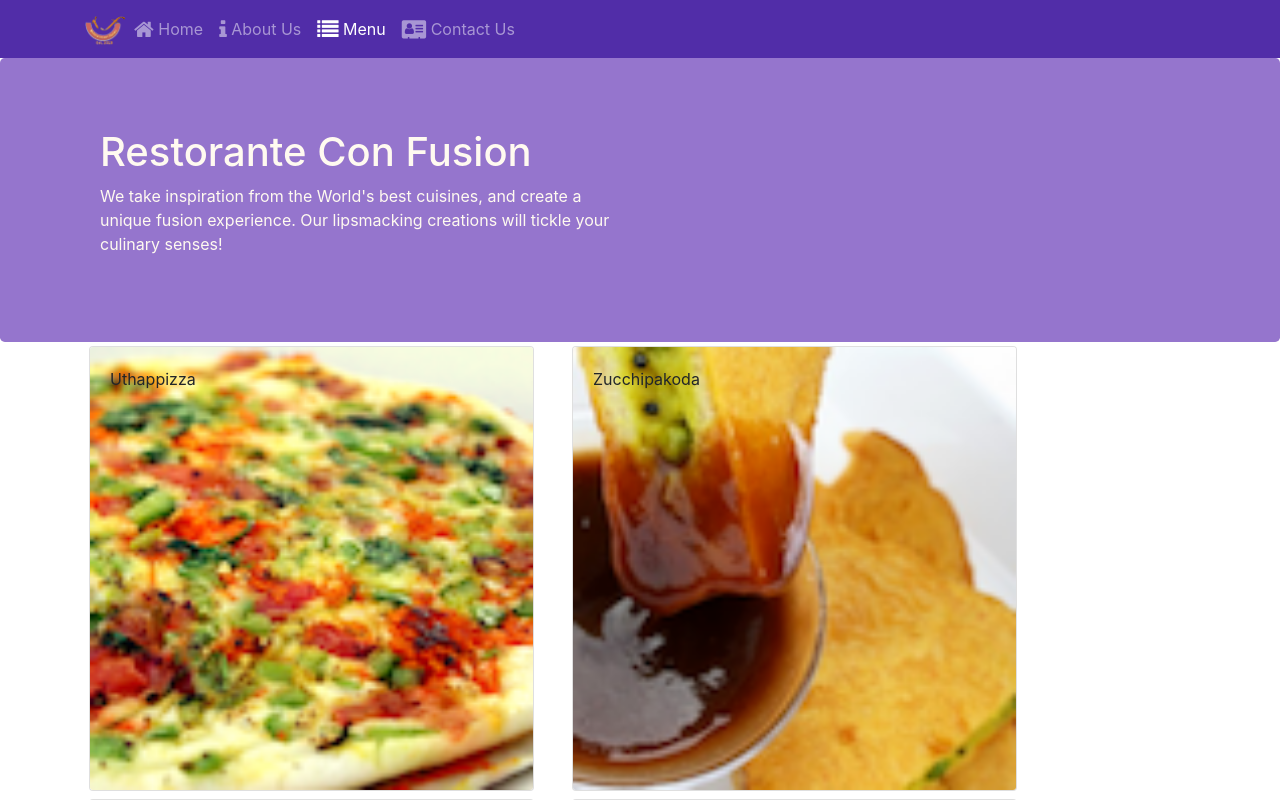
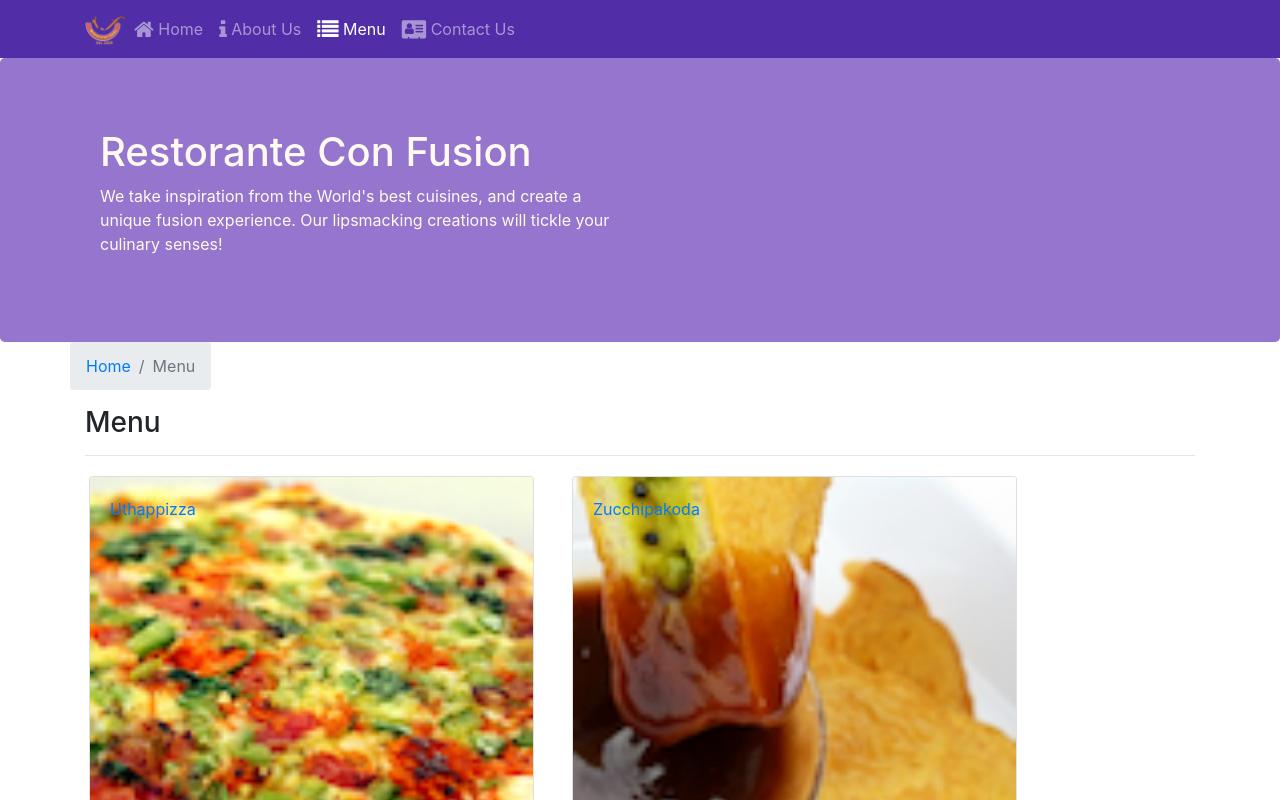
Before and after one commit to Enno-H/WebDev-React, a React (Create React App) app: page /menu in a window 1280 px wide. Shown: the top 800 px of the page. Built offline with nearby package versions, Linux system fonts and the light colour scheme.

Commit message:
Single Page Applications Part 2

```diff
--- a/src/components/ContactComponent.js
+++ b/src/components/ContactComponent.js
@@ -1,8 +1,21 @@
 import React from 'react';
+import {Breadcrumb, BreadcrumbItem} from 'reactstrap';
+import {Link} from "react-router-dom";
 
 function Contact(props) {
     return(
         <div className="container">
+            <div className="row">
+                <Breadcrumb>
+                    <BreadcrumbItem><Link to="/home">Home</Link></BreadcrumbItem>
+                    <BreadcrumbItem active>Contact Us</BreadcrumbItem>
+                </Breadcrumb>
+                <div className="col-12">
+                    <h3>Contact Us</h3>
+                    <hr/>
+                </div>
+            </div>
+
             <div className="row row-content">
                 <div className="col-12">
                     <h3>Location Information</h3>
--- a/src/components/DishdetailComponent.js
+++ b/src/components/DishdetailComponent.js
@@ -1,5 +1,6 @@
 import React from "react";
-import {Card, CardBody, CardImg, CardText, CardTitle} from "reactstrap";
+import {Card, CardBody, CardImg, CardText, CardTitle, Breadcrumb, BreadcrumbItem} from "reactstrap";
+import {Link} from "react-router-dom"
 
 
 function RenderDish({dish}) {
@@ -56,8 +57,18 @@
         return (
             <div className="container">
                 <div className="row">
+                    <Breadcrumb>
+                        <BreadcrumbItem><Link to="/menu">Menu</Link></BreadcrumbItem>
+                        <BreadcrumbItem active>{props.dish.name}</BreadcrumbItem>
+                    </Breadcrumb>
+                    <div className="col-12">
+                        <h3>{props.dish.name}</h3>
+                        <hr/>
+                    </div>
+                </div>
+                <div className="row">
                     <RenderDish dish={props.dish}/>
-                    <RenderComments comments={props.dish.comments}/>
+                    <RenderComments comments={props.comments}/>
                 </div>
             </div>
         );
--- a/src/components/MainComponent.js
+++ b/src/components/MainComponent.js
@@ -35,12 +35,22 @@
                 />
             );
         }
+
+        const DishWithId = ({match}) => {
+            return(
+                <Dishdetail dish={this.state.dishes.filter((dish) => dish.id === parseInt(match.params.dishId,10))[0]}
+                            comments={this.state.comments.filter((comment) => comment.dishId === parseInt(match.params.dishId,10))} />
+            );
+        };
+
+
         return (
             <div>
                 <Header/>
                 <Switch>
                     <Route path={"/home"} component={HomePage} />
                     <Route exact path={"/menu"} component={() => <Menu dishes={this.state.dishes}/>}/>
+                    <Route path='/menu/:dishId' component={DishWithId} />
                     <Route exact path={"/contactus"} component={Contact}/>
                     <Redirect to={"/home"} />
                 </Switch>
--- a/src/components/MenuComponent.js
+++ b/src/components/MenuComponent.js
@@ -1,29 +1,42 @@
 import React from "react";
-import {Card, CardImg, CardImgOverlay, CardTitle} from 'reactstrap';
+import {Breadcrumb, BreadcrumbItem, Card, CardImg, CardImgOverlay, CardTitle} from 'reactstrap';
+import {Link} from "react-router-dom";
 
 
 function RenderMenuItem({dish, onClick}) {
     return (
-        <Card key={dish.id}>
-            <CardImg width="100%" src={dish.image} alt={dish.name}/>
-            <CardImgOverlay>
-                <CardTitle>{dish.name}</CardTitle>
-            </CardImgOverlay>
+        <Card>
+            <Link to={`/menu/${dish.id}`}>
+                <CardImg width="100%" src={dish.image} alt={dish.name}/>
+                <CardImgOverlay>
+                    <CardTitle>{dish.name}</CardTitle>
+                </CardImgOverlay>
+            </Link>
         </Card>
-    )
+    );
 }
 
 const Menu = (props) => {
     const menu = props.dishes.map((dish) => {
         return (
             <div className="col-12 col-md-5 m-1">
-                <RenderMenuItem dish={dish} onClick={props.onClick}/>
+                <RenderMenuItem dish={dish}/>
             </div>
         );
     });
 
     return (
         <div className="container">
+            <div className="row">
+                <Breadcrumb>
+                    <BreadcrumbItem><Link to="/home">Home</Link></BreadcrumbItem>
+                    <BreadcrumbItem active>Menu</BreadcrumbItem>
+                </Breadcrumb>
+                <div className="col-12">
+                    <h3>Menu</h3>
+                    <hr/>
+                </div>
+            </div>
             <div className="row">
                 {menu}
             </div>
```
